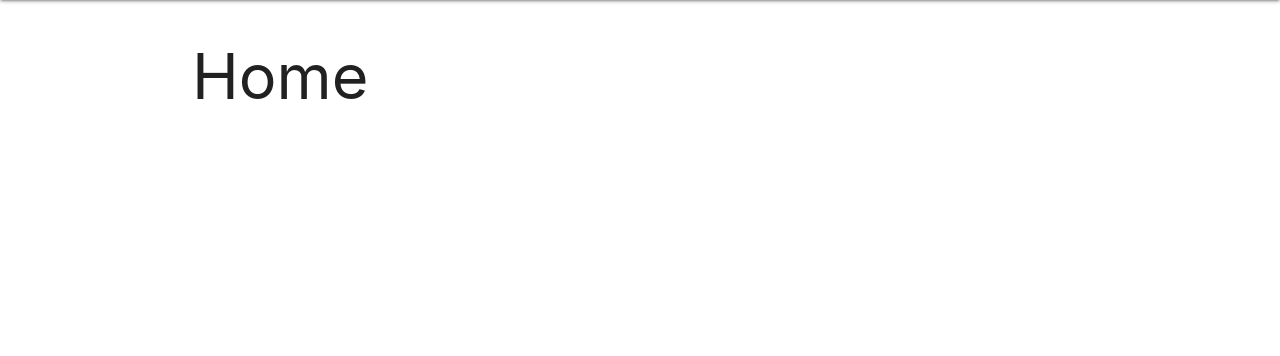
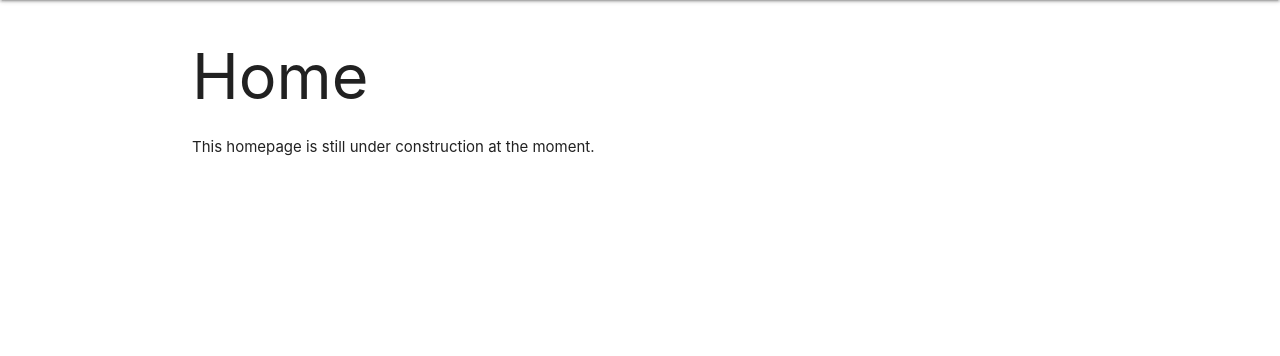
Before and after one commit to jordanjanszen/interactivecalendar, a Django app: page / in a window 1280 px wide. Shown: the part 64-420 px from the top of the page. Run offline with Django 5.2, Linux system fonts and the light colour scheme.

Commit message:
Home and dashboard front-end

```diff
--- a/main_app/templates/dashboard/index.html
+++ b/main_app/templates/dashboard/index.html
@@ -2,5 +2,5 @@
 {% block content %}
 
 <h1>Dashboard</h1>
-
+<p>This page will provide graphical representations of the user's sleep, activity, and nutrition data.</p>
 {% endblock %}
--- a/main_app/templates/home.html
+++ b/main_app/templates/home.html
@@ -2,5 +2,5 @@
 {% block content %}
 
 <h1>Home</h1>
-
+<p>This homepage is still under construction at the moment.</p>
 {% endblock %}
```
